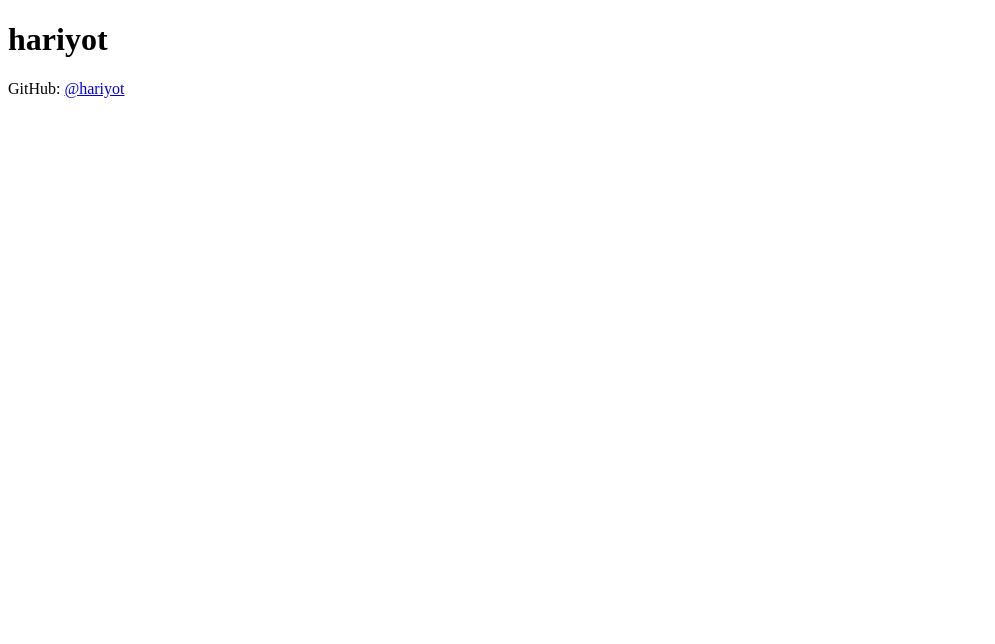
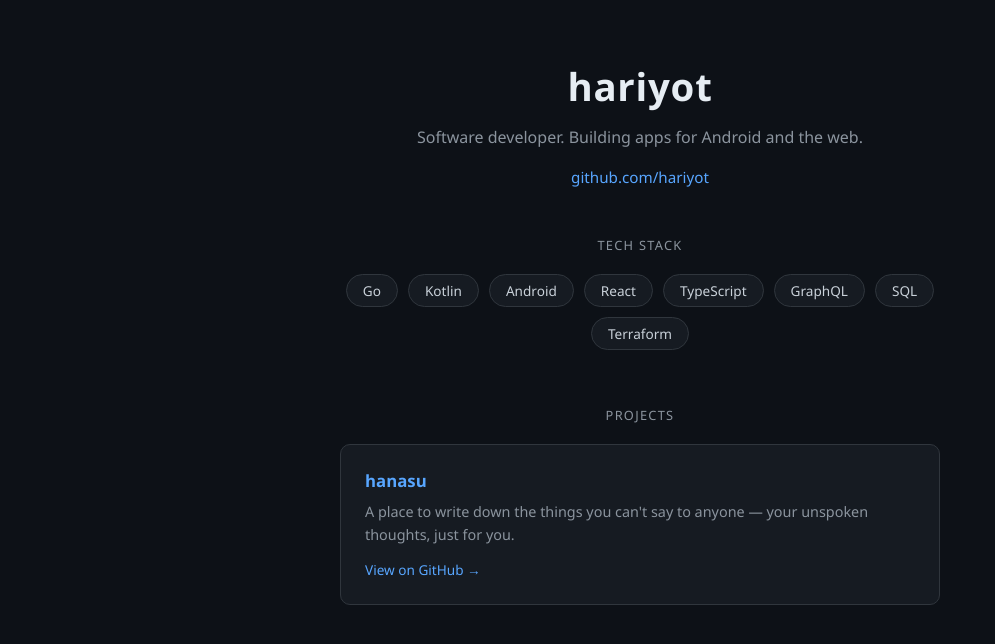
Before and after one commit to hariyot/hariyot.github.io, a plain HTML site: page docs/index.html in a window 1280 px wide. Shown: the whole page, without its empty margins (0-995 px from the left). Drawn offline with Linux system fonts and the light colour scheme.

Commit message:
Update profile page with bio, skills, and projects

```diff
--- a/docs/index.html
+++ b/docs/index.html
@@ -1,12 +1,155 @@
 <!DOCTYPE html>
-<html lang="ja">
+<html lang="en">
 <head>
   <meta charset="UTF-8">
   <meta name="viewport" content="width=device-width, initial-scale=1.0">
   <title>hariyot</title>
+  <style>
+    * {
+      margin: 0;
+      padding: 0;
+      box-sizing: border-box;
+    }
+
+    body {
+      font-family: 'Segoe UI', system-ui, sans-serif;
+      background: #0d1117;
+      color: #e6edf3;
+      min-height: 100vh;
+      display: flex;
+      flex-direction: column;
+      align-items: center;
+      padding: 60px 20px;
+    }
+
+    .profile {
+      text-align: center;
+      margin-bottom: 48px;
+    }
+
+    .profile h1 {
+      font-size: 2.4rem;
+      font-weight: 700;
+      letter-spacing: 0.02em;
+      margin-bottom: 12px;
+    }
+
+    .profile p {
+      font-size: 1rem;
+      color: #8b949e;
+      max-width: 480px;
+      line-height: 1.7;
+    }
+
+    .github-link {
+      display: inline-flex;
+      align-items: center;
+      gap: 8px;
+      margin-top: 16px;
+      color: #58a6ff;
+      text-decoration: none;
+      font-size: 0.95rem;
+    }
+
+    .github-link:hover {
+      text-decoration: underline;
+    }
+
+    .section-title {
+      font-size: 0.8rem;
+      text-transform: uppercase;
+      letter-spacing: 0.1em;
+      color: #8b949e;
+      margin-bottom: 20px;
+      text-align: center;
+    }
+
+    .skills {
+      display: flex;
+      flex-wrap: wrap;
+      gap: 10px;
+      justify-content: center;
+      margin-bottom: 56px;
+      max-width: 600px;
+    }
+
+    .skill {
+      background: #161b22;
+      border: 1px solid #30363d;
+      border-radius: 20px;
+      padding: 6px 16px;
+      font-size: 0.85rem;
+      color: #c9d1d9;
+    }
+
+    .projects {
+      width: 100%;
+      max-width: 600px;
+    }
+
+    .card {
+      background: #161b22;
+      border: 1px solid #30363d;
+      border-radius: 10px;
+      padding: 24px;
+      margin-bottom: 16px;
+    }
+
+    .card h3 {
+      font-size: 1.05rem;
+      margin-bottom: 8px;
+      color: #58a6ff;
+    }
+
+    .card p {
+      font-size: 0.9rem;
+      color: #8b949e;
+      line-height: 1.6;
+    }
+
+    .card a {
+      display: inline-block;
+      margin-top: 14px;
+      font-size: 0.85rem;
+      color: #58a6ff;
+      text-decoration: none;
+    }
+
+    .card a:hover {
+      text-decoration: underline;
+    }
+  </style>
 </head>
 <body>
-  <h1>hariyot</h1>
-  <p>GitHub: <a href="https://github.com/hariyot">@hariyot</a></p>
+
+  <div class="profile">
+    <h1>hariyot</h1>
+    <p>Software developer. Building apps for Android and the web.</p>
+    <a class="github-link" href="https://github.com/hariyot" target="_blank">
+      github.com/hariyot
+    </a>
+  </div>
+
+  <div class="section-title">Tech Stack</div>
+  <div class="skills">
+    <span class="skill">Go</span>
+    <span class="skill">Kotlin</span>
+    <span class="skill">Android</span>
+    <span class="skill">React</span>
+    <span class="skill">TypeScript</span>
+    <span class="skill">GraphQL</span>
+    <span class="skill">SQL</span>
+    <span class="skill">Terraform</span>
+  </div>
+
+  <div class="projects">
+    <div class="section-title">Projects</div>
+    <div class="card">
+      <h3>hanasu</h3>
+      <p>A place to write down the things you can't say to anyone — your unspoken thoughts, just for you.</p>
+      <a href="https://github.com/hariyot/guchi_app" target="_blank">View on GitHub →</a>
+    </div>
+  </div>
+
 </body>
 </html>
```
